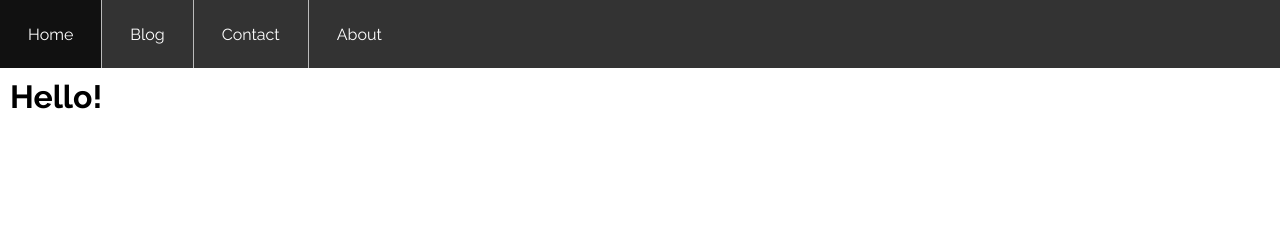
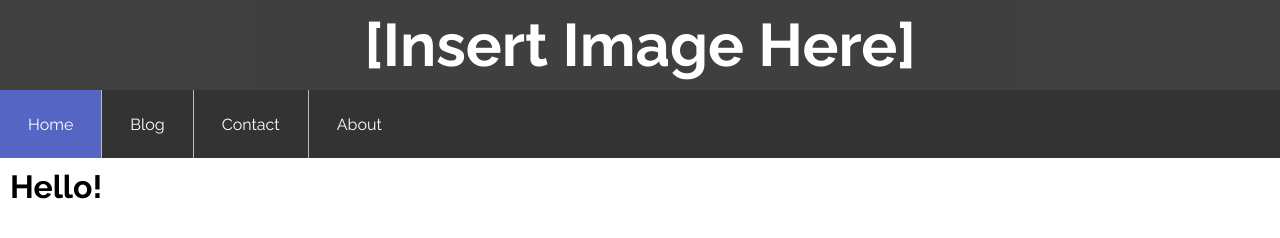
Before and after one commit to MinecraftTree34/LIF3, a plain HTML site: page index.html in a window 1280 px wide. Drawn offline with Linux system fonts and the light colour scheme.

Commit message:
update 1

```diff
--- a/index.html
+++ b/index.html
@@ -7,7 +7,11 @@
 <link rel="preconnect" href="https://fonts.gstatic.com" crossorigin>
 <link href="https://fonts.googleapis.com/css2?family=Montserrat&family=Raleway:ital,wght@0,100..900;1,100..900&display=swap" rel="stylesheet">
     </head>
-    <body>
+    <body><div id="blackover">
+
+        <p class="topCard"><strong>[Insert Image Here]</strong></p>
+        </div>
+
         <ul class="topMenu">
             <li><a href="index.html" class="active">Home</a></li>
             <li><a href="blog.html">Blog</a></li>
@@ -15,6 +19,7 @@
             <li><a href="about.html">About</a></li>
         </ul>
 
-            <h1 class="titleCard">Hello!</h1>
+        <h1 class="titleCard"> <strong>Hello!</strong></h1>
+
     </body>
 </html>
--- a/settings.css
+++ b/settings.css
@@ -44,3 +44,32 @@ body {
     font-optical-sizing: auto;
     font-style: normal;
 }
+
+#blackover {
+    background-color: black;
+    opacity: 75%;
+    margin: 0;
+    width: 100%;
+    height 100%;
+}
+
+.topCard {
+    display: block;
+    text-align: center;
+    margin: 0;
+    margin-left: auto;
+    margin-right: auto;
+    padding-bottom: 10px;
+    padding-top: 10px;
+    width: 50%;
+    color: white;
+    font-family: "Raleway", sans-serif;
+    font-size: 60px;
+    font-style: normal;
+}
+
+.topImg {
+    display: block;
+    margin-left: auto;
+    margin-right: auto;
+}
```
Also changed, not shown: earth.jpg (added). Lines whose indentation alone changed are shown as unchanged.
